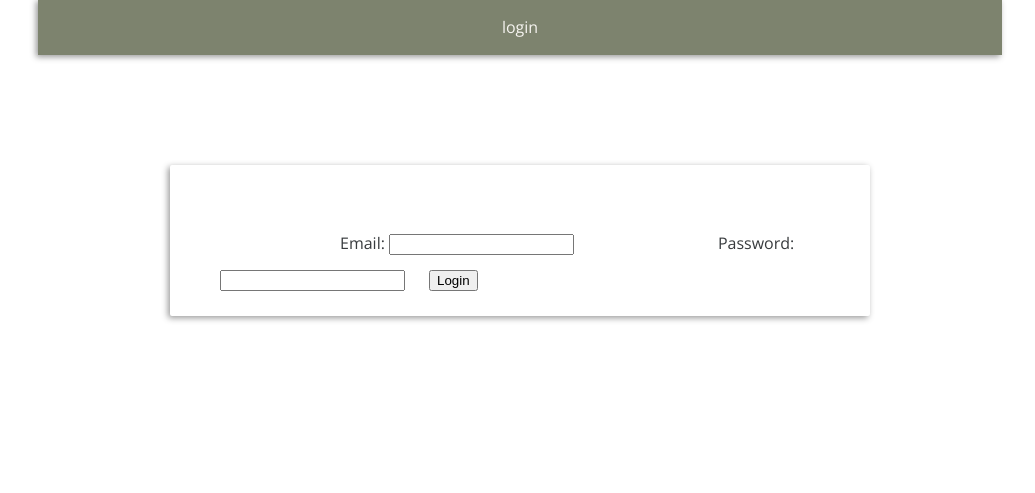
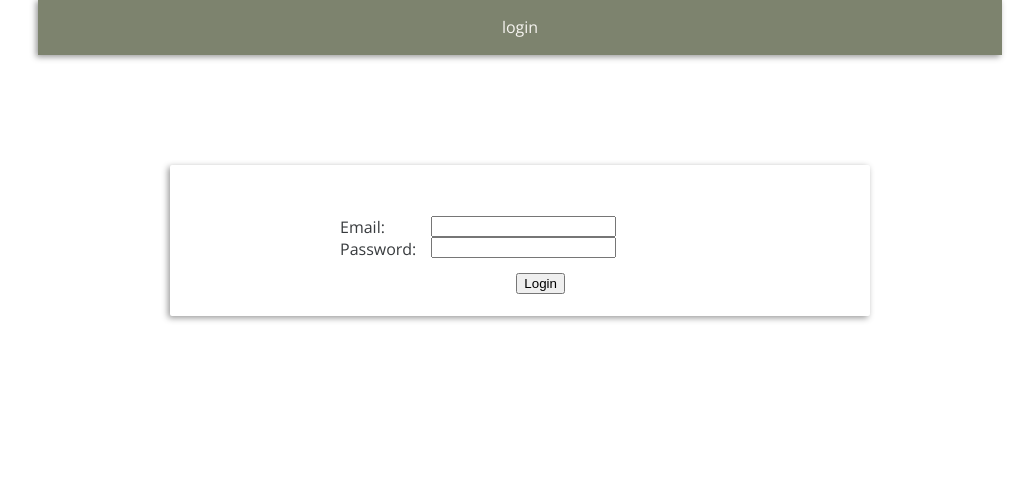
Before and after one commit to otsilemodiselle/ITECA_Project, a PHP site: page /login.html in a window 1280 px wide. Shown: the part 145-638 px from the top of the page, without its empty margins (120-1155 px from the left). Run offline with PHP 8.4, Linux system fonts and the light colour scheme.

Commit message:
tweak login page design to completion

```diff
--- a/Deliverable 2/Prototypes/B/floatexample.css
+++ b/Deliverable 2/Prototypes/B/floatexample.css
@@ -660,7 +660,32 @@ header {
     /* padding-bottom: 100px; */
 }
 
-.login-email, .login-password, .signup-name, .signup-surname, .signup-email, .signup-password, .signup-number, .signup-confirm {
+.login-container, .login-window, .login-elements, .login-captions-div, .login-inputs-div {
+    /* border: 1px solid black; */
+}
+
+.login-captions-div, .login-inputs-div {
+    float: left;
+}
+
+.login-email, .login-password {
+    padding: 0px;
+    margin: 0px;
+}
+
+.login-inputs-div {
+    margin-left: 15px;
+}
+
+.login-button {
+    margin: auto auto;
+    float: left;
+    margin-left: 100px;
+    margin-right: 100px;
+    margin-top: 15px;
+}
+
+.login-email, .login-password, .signup-name, .signup-surname, .signup-email, .signup-password, .signup-number, .signup-confirm, .login-email, .login-password {
     font-family: 'Open Sans', sans-serif;
     font-weight: normal;
     color:#383B3E;
@@ -767,6 +792,7 @@ header {
     width: 500px;
     margin: auto auto;
     margin-bottom: 15px;
+    padding-top: 15px;
 }
 
 .edit-button {
--- a/Deliverable 2/Prototypes/B/login.html
+++ b/Deliverable 2/Prototypes/B/login.html
@@ -61,11 +61,15 @@
         </div>
         <div class='login-container clearfix'>
             <div class="login-window">
-                <div class="login-elements">
-                    <h3 class="login-email">Email:</h3>
-                    <input class="login-email-input" type="text">
-                    <h3 class="login-password">Password:</h3>
-                    <input class="login-password-input" type="text">
+                <div class="login-elements clearfix">
+                    <div class="login-captions-div">
+                        <h3 class="login-email">Email:</h3><br>
+                        <h3 class="login-password">Password:</h3>
+                    </div>
+                    <div class="login-inputs-div">
+                        <input class="login-email-input" type="text"><br>
+                        <input class="login-password-input" type="text">
+                    </div>
                     <button class="login-button">Login</button>
                 </div>
             </div>
```
